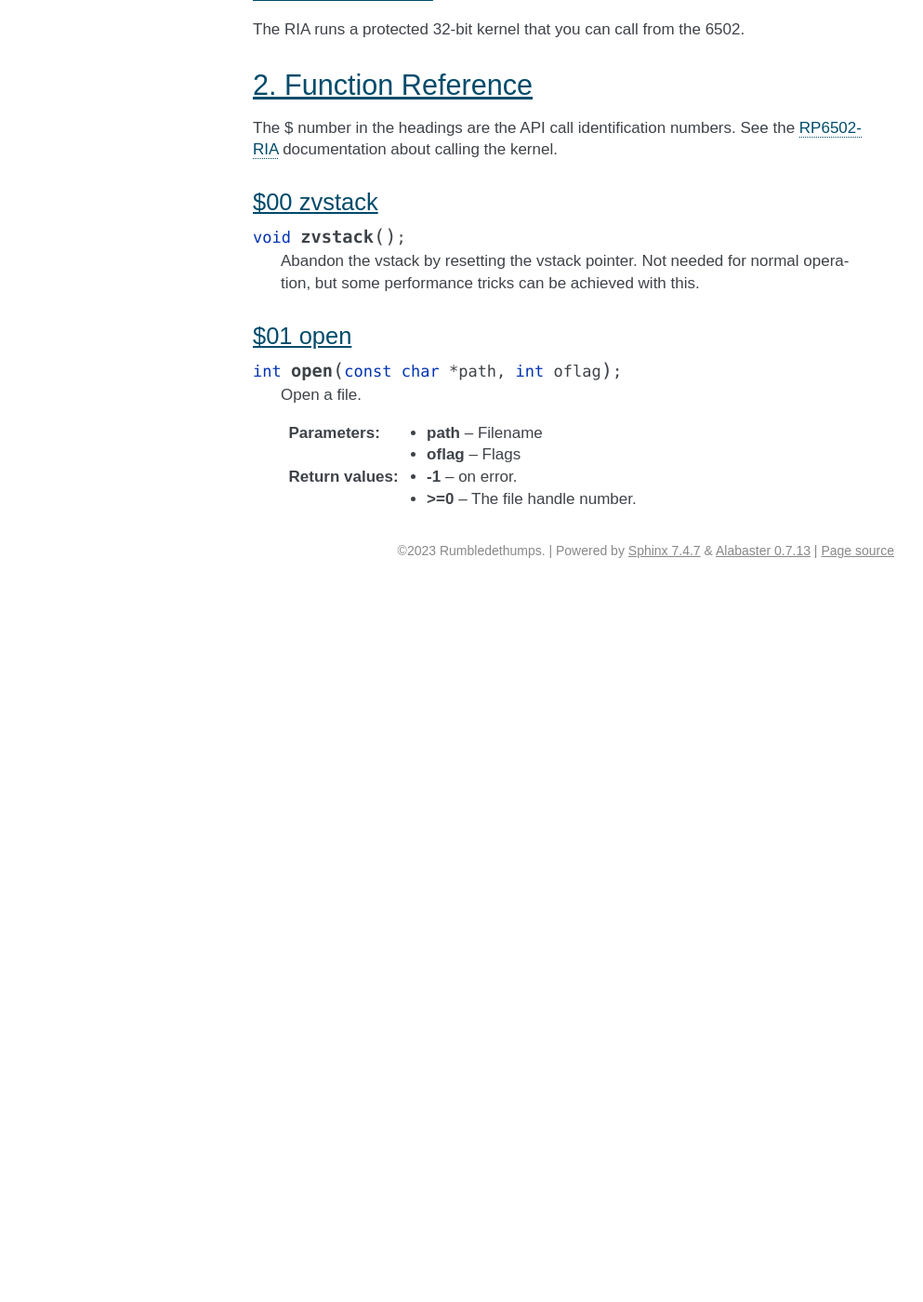
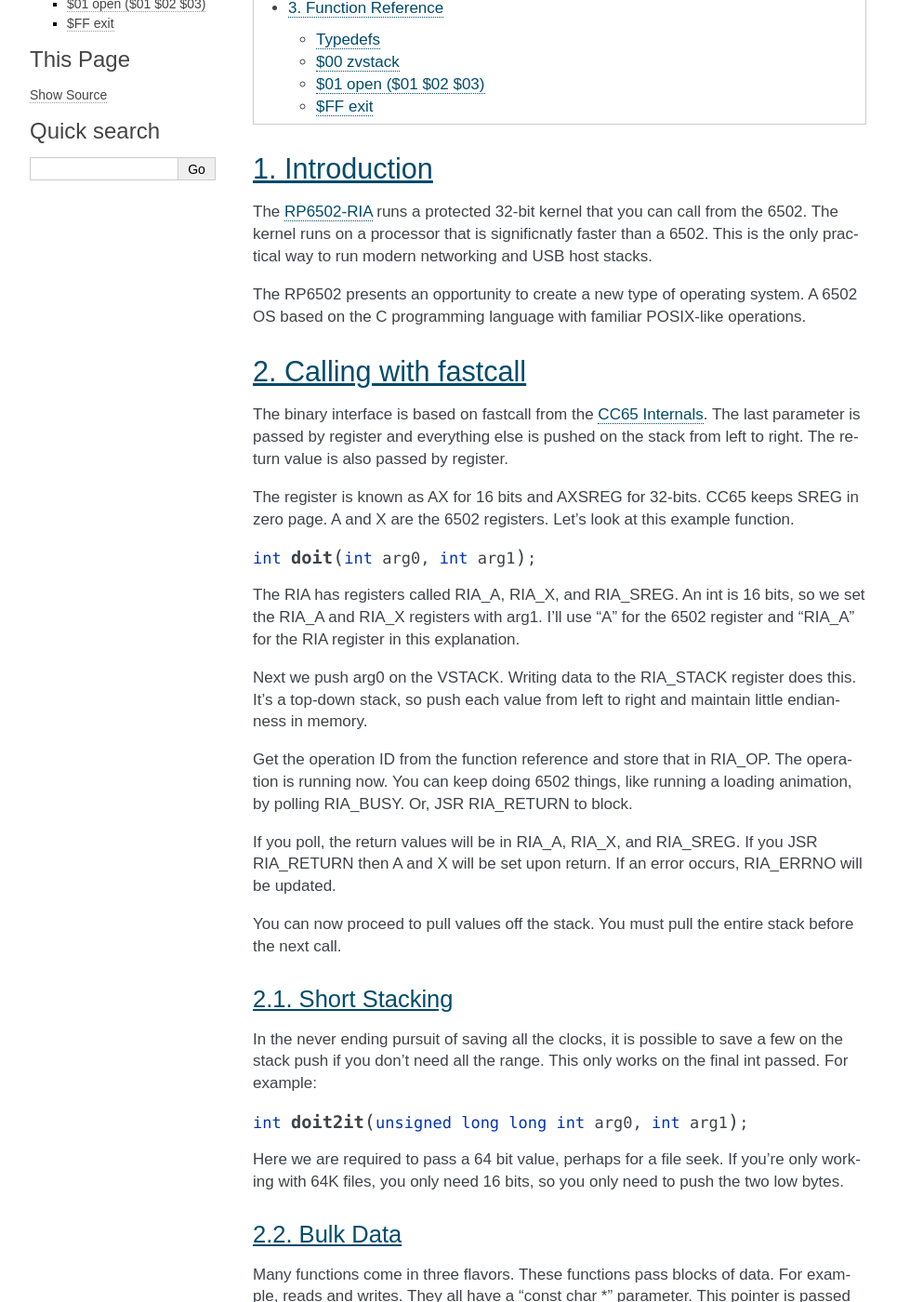
Before and after one commit to picocomputer/picocomputer.github.io, a Sphinx documentation site: the page built from docs/source/api.rst, in a window 1280 px wide and 1400 px high, scrolled down 373 px. Shown: the whole window at 93% size, without its empty margins (148-1141 px from the left). Built offline with Sphinx 7.4.7, drawn with Linux system fonts in a browser that asks for light colours; before the commit the page ends 1003 px from its top, so only the background shows below that; some of the changed text lies outside the part shown.

Commit message:
writing docs

```diff
--- a/docs/source/api.rst
+++ b/docs/source/api.rst
@@ -9,23 +9,86 @@
 1. Introduction
 ===============
 
-The RIA runs a protected 32-bit kernel that you can call from the 6502.
+The :doc:`ria` runs a protected 32-bit kernel that you can call from the 6502. The kernel runs on a processor that is significnatly faster than a 6502. This is the only practical way to run modern networking and USB host stacks.
 
-2. Function Reference
+The RP6502 presents an opportunity to create a new type of operating system. A 6502 OS based on the C programming language with familiar POSIX-like operations.
+
+2. Calling with fastcall
+========================
+
+The binary interface is based on fastcall from the `CC65 Internals <https://cc65.github.io/doc/cc65-intern.html>`_. The last parameter is passed by register and everything else is pushed on the stack from left to right. The return value is also passed by register.
+
+The register is known as AX for 16 bits and AXSREG for 32-bits. CC65 keeps SREG in zero page. A and X are the 6502 registers. Let's look at this example function.
+
+.. c:function:: int doit(int arg0, int arg1);
+
+The RIA has registers called RIA_A, RIA_X, and RIA_SREG. An int is 16 bits, so we set the RIA_A and RIA_X registers with arg1. I'll use "A" for the 6502 register and "RIA_A" for the RIA register in this explanation.
+
+Next we push arg0 on the VSTACK. Writing data to the RIA_STACK register does this. It's a top-down stack, so push each value from left to right and maintain little endian-ness in memory.
+
+Get the operation ID from the function reference and store that in RIA_OP. The operation is running now. You can keep doing 6502 things, like running a loading animation, by polling RIA_BUSY. Or, JSR RIA_RETURN to block.
+
+If you poll, the return values will be in RIA_A, RIA_X, and RIA_SREG. If you JSR RIA_RETURN then A and X will be set upon return. If an error occurs, RIA_ERRNO will be updated.
+
+You can now proceed to pull values off the stack. You must pull the entire stack before the next call.
+
+2.1. Short Stacking
+-------------------
+
+In the never ending pursuit of saving all the clocks, it is possible to save a few on the stack push if you don't need all the range. This only works on the final int passed. For example:
+
+.. c:function:: int doit2it(unsigned long long int arg0, int arg1);
+
+Here we are required to pass a 64 bit value, perhaps for a file seek. If you're only working with 64K files, you only need 16 bits, so you only need to push the two low bytes.
+
+2.2. Bulk Data
+--------------
+
+Many functions come in three flavors. These functions pass blocks of data. For example, reads and writes. They all have a "const char \*" parameter. This pointer is passed by special means. This is because the kernel can only change registers, not 6502 RAM.
+
+2.2.1. $XX+0 Bulk VSTACK Operations
+^^^^^^^^^^^^^^^^^^^^^^^^^^^^^^^^^^^^^
+
+If the bulk data is 256 bytes or less, you can pass it on the VSTACK. If you're passing a string, like a filename, you can omit the trailing zero. Strings are still limited to a length of 255 though. Don't pass a "pointer" on the stack, just push or pull the data.
+
+The CC65 library uses these stack functions. It will break up large reads and writes into multiple calls. This makes C library functions like fread() work exactly as expected with no unwanted side effects. However, the C standard library has no concept of VRAM, so it's worth learning how to use the kernel API if you're doing anything with graphics and sound.
+
+2.2.2. $XX+1 and $XX+2 Bulk VRAM Operations
+^^^^^^^^^^^^^^^^^^^^^^^^^^^^^^^^^^^^^^^^^^^^^
+
+These functions get their pointer from RIA_ADDR0 or RIA_ADDR1. Setting an ADDR register sets the pointer. It does not matter if the value later changes with STEP and RW, the pointer is what you set initially. This way you can set the ADDR, write some data, *not* re-set the ADDR, and call the OP.
+
+Calling these functions updates VRAM. If you're loading graphics, you can load exactly what you need right where you need it without the 6502 doing any work.
+
+
+3. Function Reference
 =====================
 
-The $ number in the headings are the API call identification numbers. See the :doc:`ria` documentation about calling the kernel.
+These C declarations will "just work" in CC65 when using the SDK. The first declaration (without numeric suffix) is the main prototype for the binary interface as described above.
+
+Calling kernel API functions from the C SDK will will do any copying work for you and block until the operation completes. The numbered VRAM variants will use their respective RW portal and do not preserve the VRAM registers.
+
+While calling from C SDK is easy and usually fast enough, you can also use the API from C in the same way an assembly program would.
+
+Typedefs
+--------
+
+.. c:type:: int uint16_t
+.. c:type:: uint16_t vram_ptr
+
 
 $00 zvstack
 -----------
-.. c:function:: void zvstack();
+.. c:function:: void zvstack(void);
 
-    Abandon the vstack by resetting the vstack pointer. Not needed for normal operation, but some performance tricks can be achieved with this.
+    Abandon the vstack by resetting the pointer. Not needed for normal operation, but some performance tricks can be achieved. This is the only operation that doesn't require waiting for completion.
 
-$01 open
---------
+$01 open ($01 $02 $03)
+----------------------
 
 .. c:function:: int open(const char *path, int oflag);
+.. c:function:: int open0(vram_ptr addr0, int oflag);
+.. c:function:: int open1(vram_ptr addr1, int oflag);
 
    Open a file.
 
@@ -33,3 +96,9 @@
    :param oflag: Flags
    :retval -1: on error.
    :retval >=0: The file handle number.
+
+$FF exit
+-----------
+.. c:function:: void exit(int status);
+
+   Halt the 6502 and return to the kernel command interface. This is the only operations that does not return. RESB will be pulled down before the next instruction can execute.
```
Also changed, not shown: README.md (+1 -1 lines), docs/source/ria.rst (+9 -9 lines).
